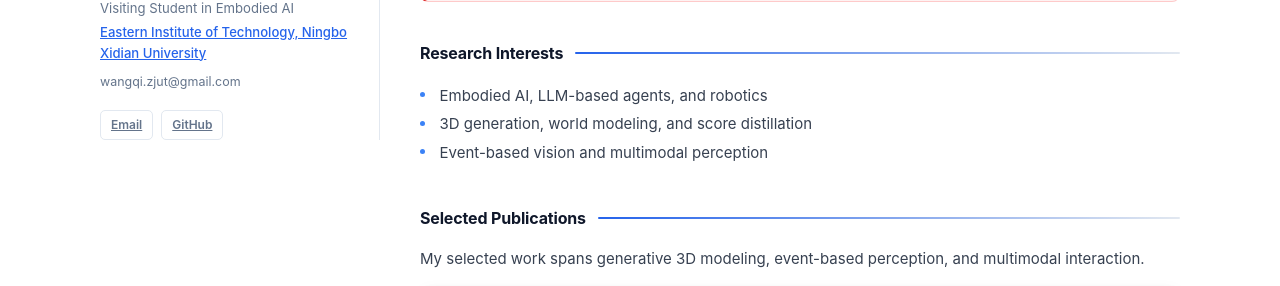
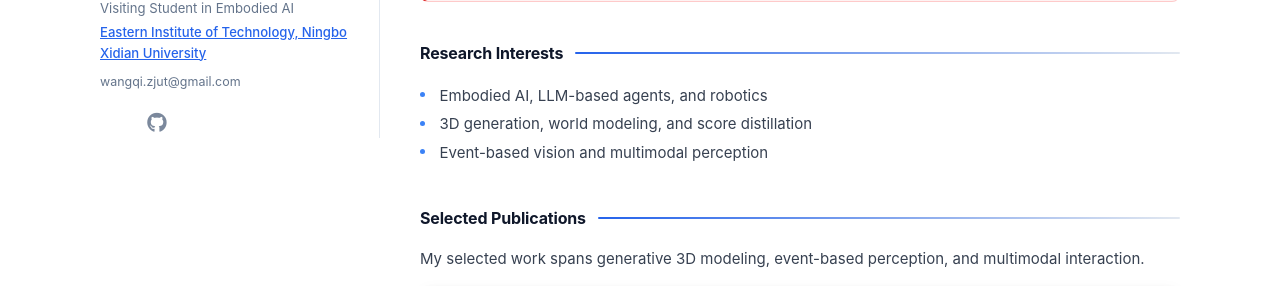
Before and after one commit to QiWang233/qiwang233.github.io, a Jekyll site: the page built from index.md, in a window 1280 px wide. Shown: the part 425-711 px from the top of the page. Built offline with Jekyll 4.4.1, drawn with Linux system fonts in a browser that asks for light colours; nearby versions of some CDN libraries; a style sheet for code colours, icons or effects is not loaded; our own code applies the rules of GitHub Pages for plain Markdown files.

Commit message:
Add Scholar and icon profile links

```diff
--- a/_config.yml
+++ b/_config.yml
@@ -16,6 +16,7 @@
 canonical: https://qiwang233.github.io/
 
 # Links
+google_scholar: https://scholar.google.com/citations?user=XaxvBocAAAAJ&hl=en
 github_link: https://github.com/QiWang233
 
 # Images
--- a/_layouts/homepage.html
+++ b/_layouts/homepage.html
@@ -8,6 +8,8 @@
     <meta name="keywords" content="{{ site.keywords }}" />
     <link rel="canonical" href="{{ site.canonical }}" />
     <link rel="icon" type="image/svg+xml" href="{{ site.favicon | relative_url }}" />
+    <link rel="stylesheet" href="https://cdnjs.cloudflare.com/ajax/libs/academicons/1.8.6/css/academicons.min.css" integrity="sha256-uFVgMKfistnJAfoCUQigIl+JfUa47GrRKjf6CTPVmw=" crossorigin="anonymous" />
+    <link rel="stylesheet" href="https://cdnjs.cloudflare.com/ajax/libs/font-awesome/5.11.2/css/all.min.css" integrity="sha256-+N4/V/SbAFiW1MPBCXnfnP9QSN3+Keu+NlB+0ev/YKQ=" crossorigin="anonymous" />
     <link rel="stylesheet" href="{{ '/assets/css/style.css' | relative_url }}" />
   </head>
   <body>
@@ -23,11 +25,19 @@
           <a class="affiliation" href="{{ site.affiliation_link }}">{{ site.affiliation }}</a>
           <a class="affiliation" href="{{ site.subaffiliation_link }}">{{ site.subaffiliation }}</a>
         </div>
-        <p class="email">{{ site.email }}</p>
+        <a class="email" href="mailto:{{ site.email }}">{{ site.email }}</a>
 
-        <div class="side-links" aria-label="Profile links">
-          <a href="mailto:{{ site.email }}">Email</a>
-          <a href="{{ site.github_link }}" target="_blank" rel="noopener noreferrer">GitHub</a>
+        <div class="social-icons" aria-label="Academic profiles">
+          {% if site.google_scholar %}
+          <a href="{{ site.google_scholar }}" target="_blank" rel="noopener noreferrer" aria-label="Google Scholar" title="Google Scholar">
+            <i class="ai ai-google-scholar" aria-hidden="true"></i>
+          </a>
+          {% endif %}
+          {% if site.github_link %}
+          <a href="{{ site.github_link }}" target="_blank" rel="noopener noreferrer" aria-label="GitHub" title="GitHub">
+            <i class="fab fa-github" aria-hidden="true"></i>
+          </a>
+          {% endif %}
         </div>
       </header>
 
--- a/assets/css/style.scss
+++ b/assets/css/style.scss
@@ -133,45 +133,37 @@
   color: var(--qw-gray);
   font-family: Inter, monospace;
   font-size: 0.78rem;
+  text-decoration: none;
 }
 
-.side-links {
-  display: flex;
-  flex-wrap: wrap;
-  gap: 8px;
-  margin-top: 18px;
-}
-
-.side-links a {
-  display: inline-flex;
-  min-height: 30px;
-  align-items: center;
-  justify-content: center;
-  border: 1px solid var(--qw-border);
-  border-radius: 5px;
-  background: #fff;
-  color: var(--qw-gray);
-  font-size: 12px;
-  font-weight: 600;
-  padding: 0 10px;
-}
-
-.side-links a:hover {
-  border-color: var(--qw-blue);
-  background: #eff6ff;
+.email:hover {
   color: var(--qw-blue);
   text-decoration: none;
 }
 
+.social-icons {
+  display: flex;
+  align-items: center;
+  flex-wrap: wrap;
+  gap: 12px;
+  margin-top: 16px;
+}
+
 .social-icons a {
-  color: var(--qw-navy) !important;
-  opacity: 0.65;
-  transition: opacity 0.15s, transform 0.15s;
+  display: inline-flex;
+  width: 30px;
+  height: 30px;
+  align-items: center;
+  justify-content: center;
+  color: var(--qw-gray) !important;
+  font-size: 1.25rem;
+  opacity: 0.85;
+  text-decoration: none;
+  transition: color 0.15s ease, opacity 0.15s ease, transform 0.15s ease;
 }
 
 .social-icons a:hover {
   transform: translateY(-2px) scale(1.1);
-  background-color: transparent;
   color: var(--qw-blue) !important;
   opacity: 1;
 }
@@ -576,8 +568,10 @@
     width: 178px;
   }
 
-  .side-links a {
-    min-height: 32px;
+  .social-icons a {
+    width: 32px;
+    height: 32px;
+    font-size: 1.3rem;
   }
 
   .paper-tags {
@@ -624,20 +618,8 @@
     border-right-color: #1e293b;
   }
 
-  .side-links a {
-    border-color: #334155;
-    background: #0f172a;
-    color: #94a3b8;
-  }
-
-  .side-links a:hover {
-    border-color: #60a5fa;
-    background: #172554;
-    color: #60a5fa;
-  }
-
   .social-icons a {
-    color: #cbd5e1 !important;
+    color: #94a3b8 !important;
   }
 
   .image.avatar img {
```
